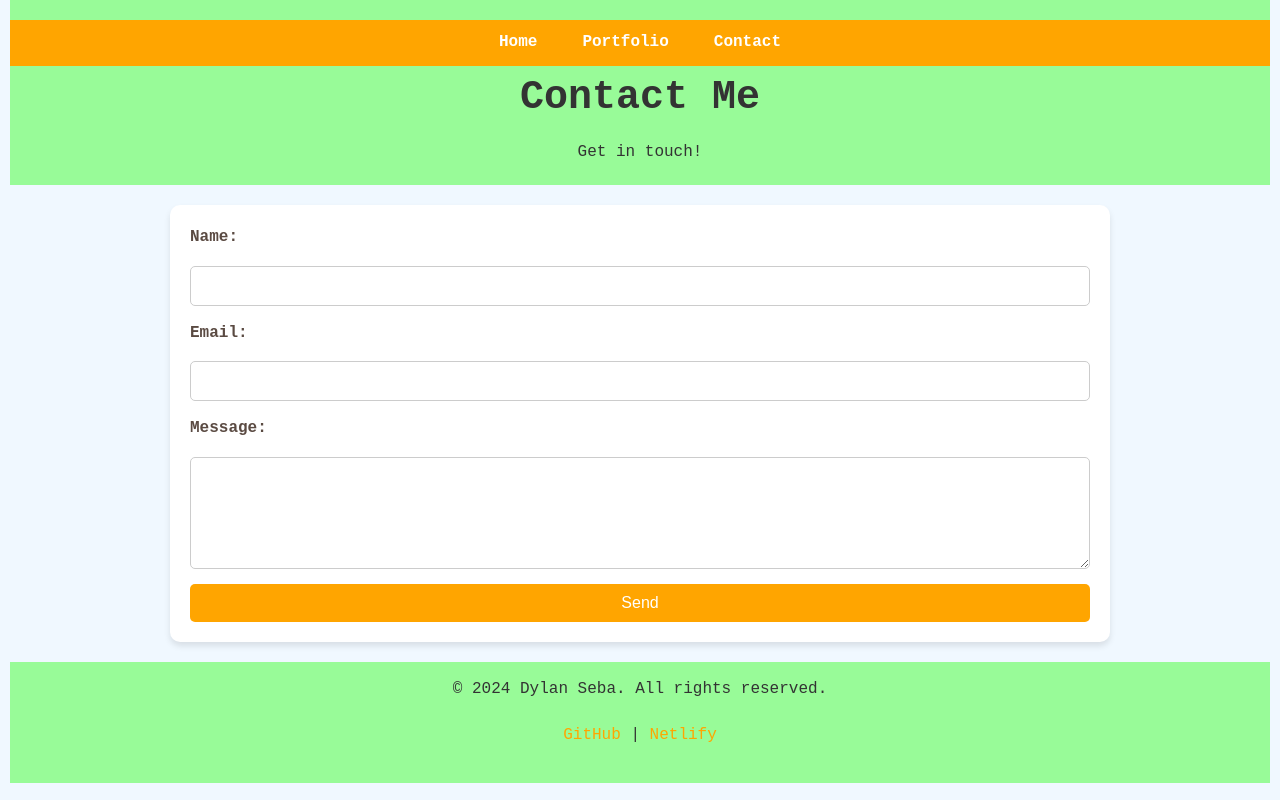
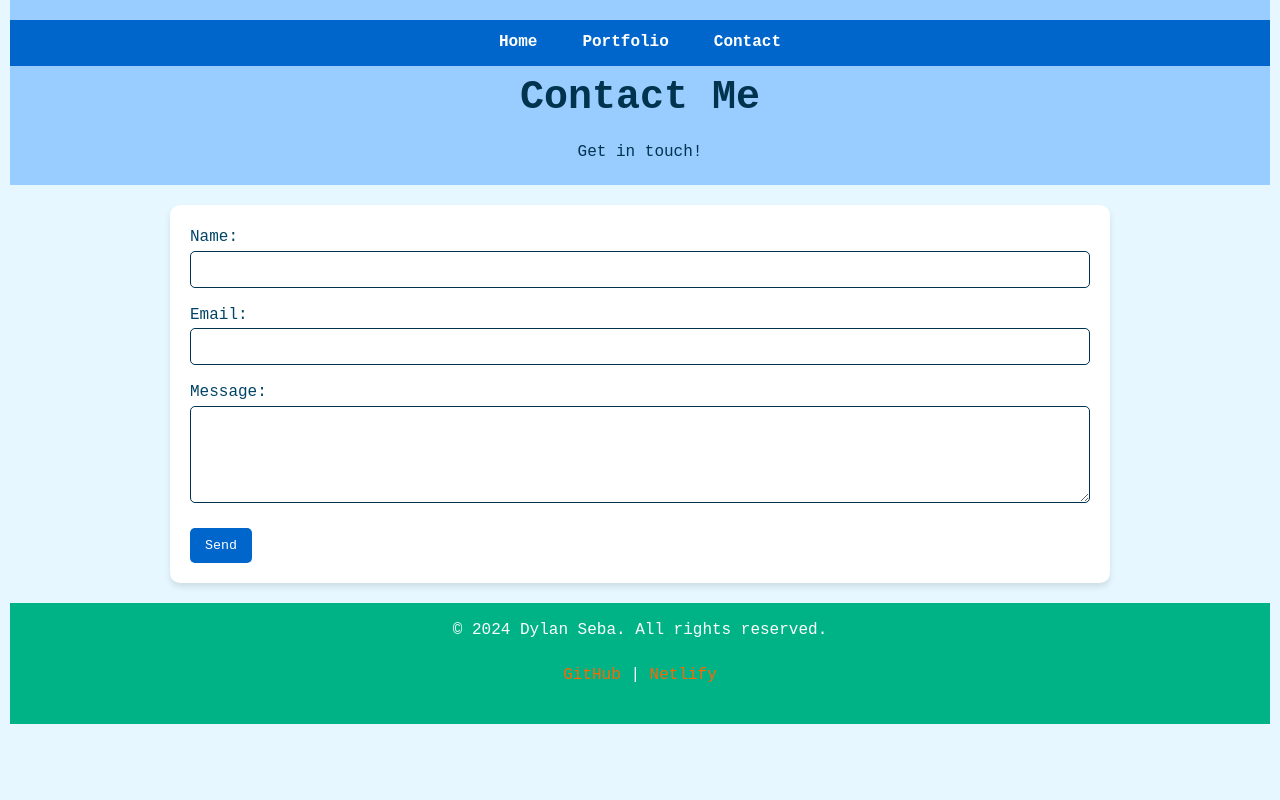
Before and after one commit to Sebadylan/FINALDSEBA, a plain HTML site: page page3.html in a window 1280 px wide. Drawn offline with Linux system fonts and the light colour scheme.

Commit message:
Update styles.css
updated

```diff
--- a/styles.css
+++ b/styles.css
@@ -1,21 +1,20 @@
-/* General Reset */
 body, h1, h2, h3, p, ul, li, form, input, textarea, button {
     margin: 0;
     padding: 0;
     box-sizing: border-box;
 }
-body{
-font-family: 'Courier New', 'Courier'; /* Typewriter font */
-    color: #5a4a42; /* A warm brown color to complement the orange */
-    background-color: #f0f8ff; /* Baby blue background */
+
+body {
+    font-family: 'Courier New', Courier, monospace; /* Typewriter font */
+    color: #004466; /* Dark blue for text */
+    background-color: #e6f7ff; /* Light blue background */
     line-height: 1.6;
     padding: 0 10px;
 }
 
-/* Header */
 header {
-    background-color: #98fb98; /* Mint green */
-    color: #333;
+    background-color: #99ccff; /* Sky blue */
+    color: #00334d; /* Darker blue for contrast */
     text-align: center;
     padding: 20px 0;
 }
@@ -23,6 +22,7 @@ header {
 header h1 {
     font-size: 2.5rem;
     margin-bottom: 10px;
+    font-family: 'Courier New', Courier, monospace;
 }
 
 header p {
@@ -36,27 +36,23 @@ nav ul {
     justify-content: center;
     gap: 15px;
     padding: 10px 0;
-    background-color: #ffa500; /* Orange */
-}
-
-nav ul li {
-    margin: 0;
+    background-color: #0066cc; /* Bold blue for nav bar */
 }
 
 nav ul li a {
     text-decoration: none;
     color: white;
     font-weight: bold;
+    font-family: 'Courier New', Courier, monospace;
     padding: 10px 15px;
     border-radius: 5px;
     transition: background-color 0.3s;
 }
 
 nav ul li a:hover {
-    background-color: #ffdab9; /* Lighter orange for hover effect */
+    background-color: #00b386; /* Pop of green for hover */
 }
 
-/* Main Content */
 main {
     max-width: 900px;
     margin: 20px auto;
@@ -67,90 +63,80 @@ main {
 }
 
 h2 {
-    color: #ffa500; /* Orange */
+    color: #0066cc; /* Main blue for headings */
     margin-bottom: 15px;
+    font-family: 'Courier New', Courier, monospace;
 }
 
 p {
     margin-bottom: 20px;
+    font-family: 'Courier New', Courier, monospace;
 }
 
 .caption {
     font-style: italic;
-    color: #555;
-    margin-top: 5px;
+    font-size: 0.9rem;
+    color: #00334d; /* Darker blue for subtle text */
     text-align: center;
 }
 
-/* Images */
-img {
-    display: block;
-    max-width: 100%;
-    height: auto;
-    margin: 15px 0;
-    border-radius: 8px;
-    box-shadow: 0 4px 6px rgba(0, 0, 0, 0.2);
-}
-
-/* Form Styles */
-form {
-    display: flex;
-    flex-direction: column;
-    gap: 15px;
-}
-
-form label {
-    font-weight: bold;
-}
-
-form input, form textarea, form button {
-    padding: 10px;
-    font-size: 1rem;
-    border: 1px solid #ccc;
-    border-radius: 5px;
-}
-
-form button {
-    background-color: #ffa500; /* Orange button */
-    color: white;
-    border: none;
-    cursor: pointer;
-    transition: background-color 0.3s;
-}
-
-form button:hover {
-    background-color: #ff7f50; /* Coral */
-}
-
-/* Footer */
 footer {
     text-align: center;
     padding: 15px 0;
-    background-color: #98fb98; /* Mint green */
-    color: #333;
+    background-color: #00b386; /* Pop of green */
+    color: white;
     margin-top: 20px;
 }
 
 footer a {
-    color: #ffa500; /* Orange */
+    color: #ff6600; /* Orange for footer links */
     text-decoration: none;
+    font-family: 'Courier New', Courier, monospace;
 }
 
 footer a:hover {
     text-decoration: underline;
 }
 
-/* Responsive Design */
-@media (max-width: 600px) {
-    body {
-        font-size: 14px;
-    }
+button {
+    background-color: #0066cc; /* Main blue */
+    color: white;
+    border: none;
+    padding: 10px 15px;
+    font-family: 'Courier New', Courier, monospace;
+    border-radius: 5px;
+    cursor: pointer;
+    transition: background-color 0.3s;
+}
 
+button:hover {
+    background-color: #00b386; /* Green on hover */
+}
+
+input, textarea {
+    border: 1px solid #00334d; /* Darker blue for form borders */
+    border-radius: 5px;
+    padding: 10px;
+    width: 100%;
+    font-family: 'Courier New', Courier, monospace;
+    margin-bottom: 15px;
+}
+
+@media (max-width: 768px) {
     nav ul {
         flex-direction: column;
+        gap: 10px;
     }
 
     main {
         padding: 15px;
     }
+
+    h1 {
+        font-size: 2rem;
+    }
+
+    h2 {
+        font-size: 1.5rem;
+    }
 }
```
